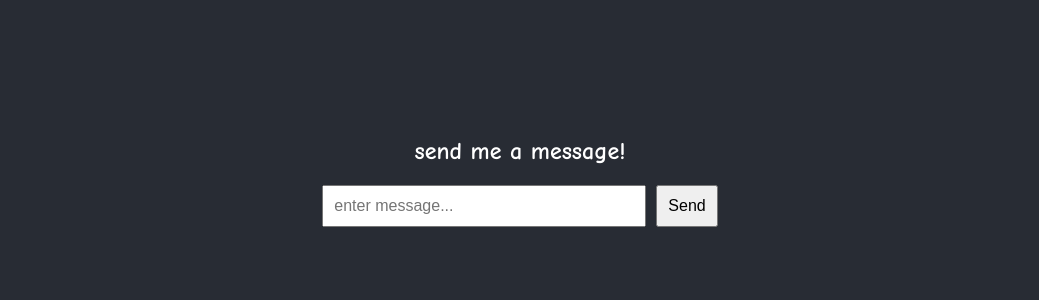
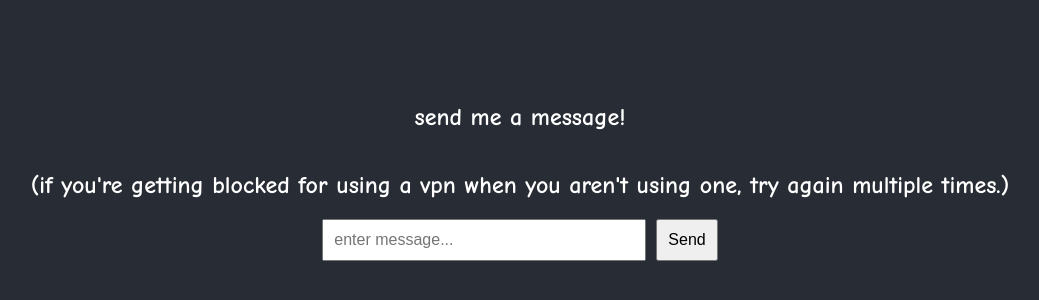
Before and after one commit to Clearlyrandy/sendcullslawamessage, a plain HTML site: page index.html in a window 1280 px wide. Shown: the part 224-524 px from the top of the page, without its empty margins (120-1159 px from the left). Drawn offline with Linux system fonts and the light colour scheme.

Commit message:
Update index.html

```diff
--- a/index.html
+++ b/index.html
@@ -54,6 +54,7 @@
 </head>
 <body>
     <h1>send me a message!</h1>
+    <h2>(if you're getting blocked for using a vpn when you aren't using one, try again multiple times.)</h2>
     <div id="cooldown"></div>
     <div class="container">
         <input type="text" id="message" placeholder="enter message...">
@@ -189,4 +190,5 @@ function rateLimitCheck() {
         checkCooldown();
     </script>
 </body>
+
 </html>
```
